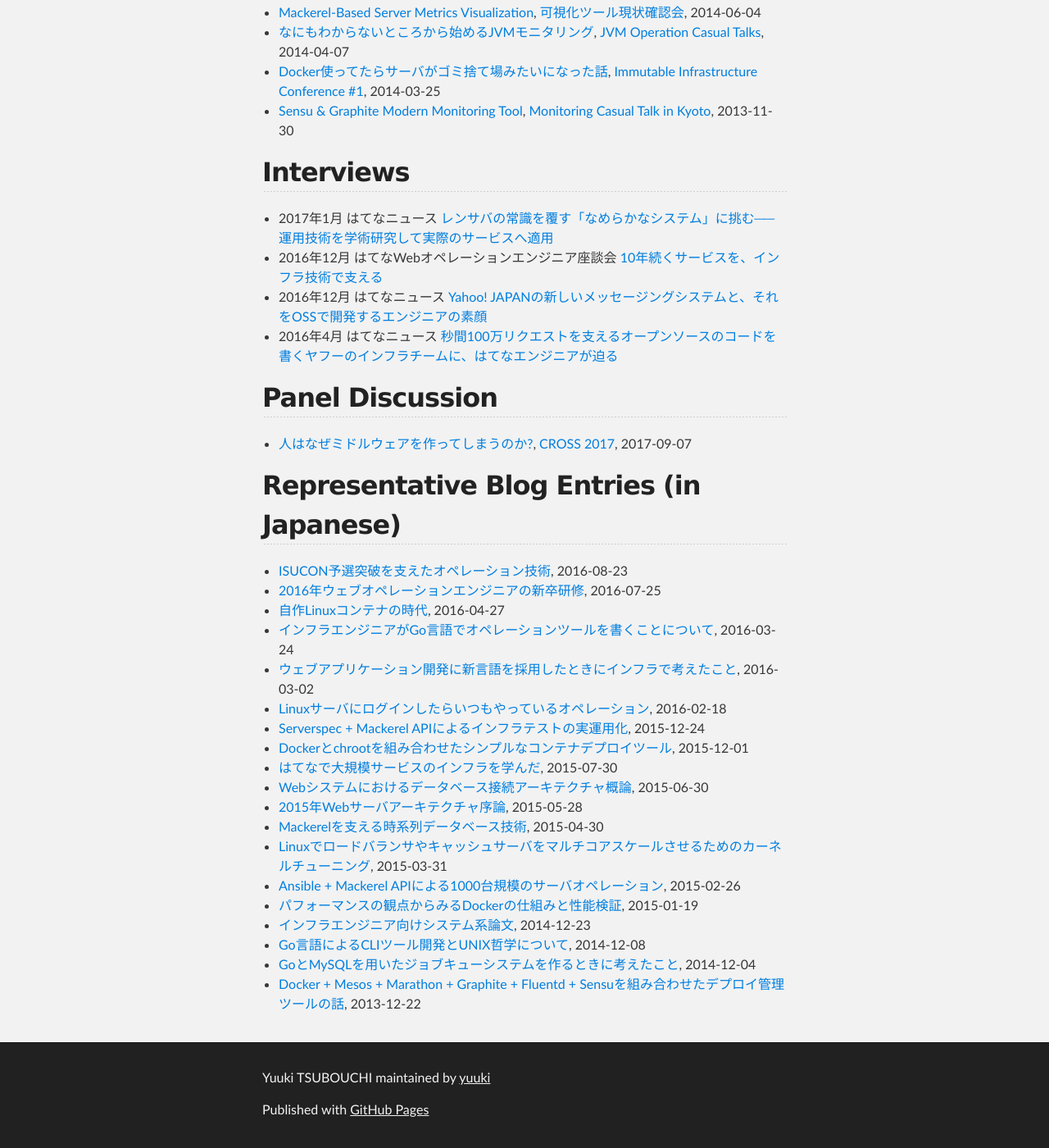
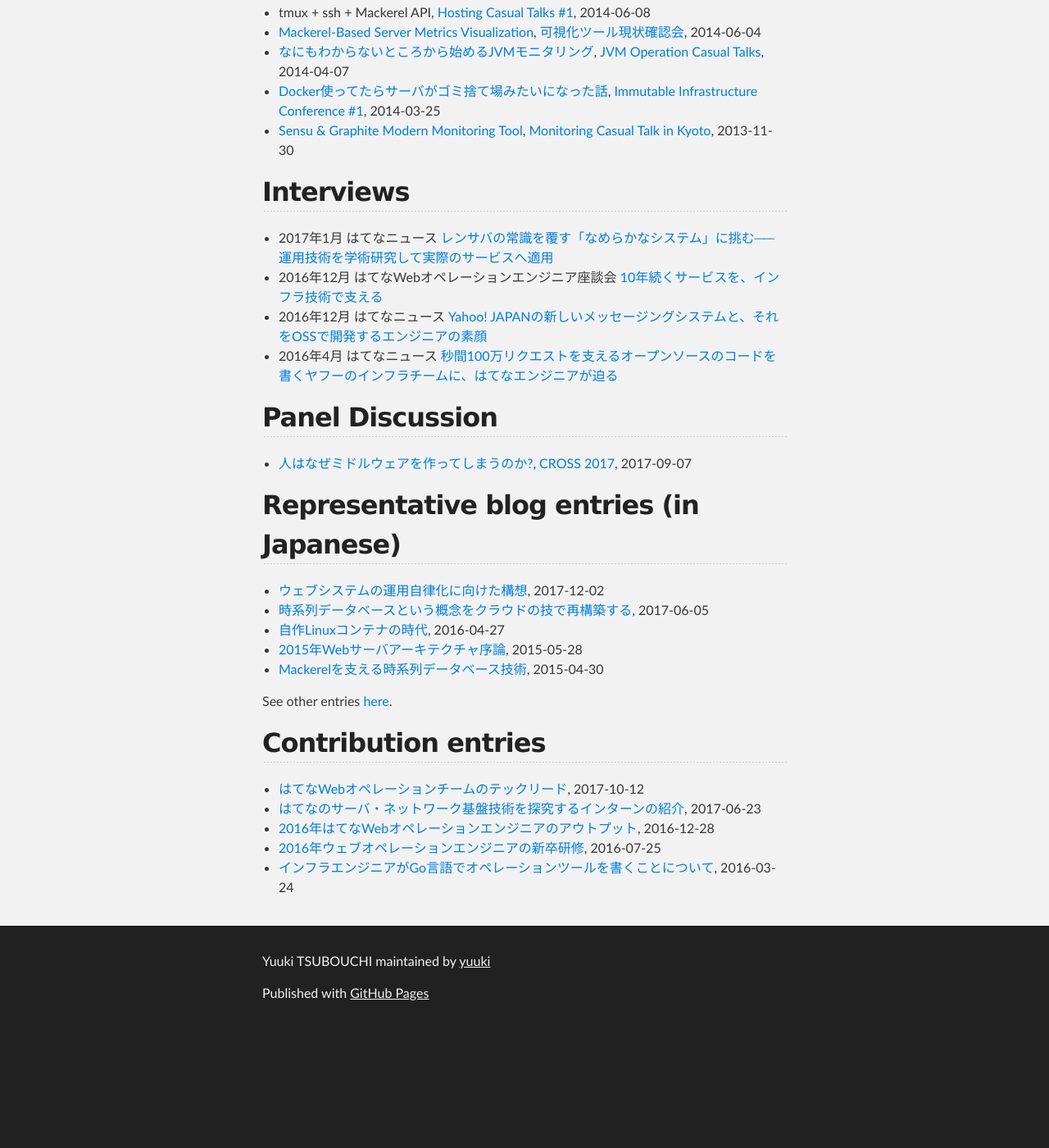
Before and after one commit to yuuki/yuuk.io, a Jekyll site: the page built from index.md, in a window 1280 px wide and 1400 px high, scrolled down 2988 px. Shown: the whole window at 82% size. Built offline with Jekyll 4.4.1, drawn with Linux system fonts in a browser that asks for light colours; nearby versions of some CDN libraries; after the commit the page ends 4246 px from its top, so only the background shows below that; some of the changed text lies outside the part shown.

Commit message:
Sync README.md in master branch to index.md in gh-pages

```diff
--- a/index.md
+++ b/index.md
@@ -103,24 +103,20 @@
 
 - [人はなぜミドルウェアを作ってしまうのか?](http://2017.cross-party.com/program/x4), [CROSS 2017](http://2017.cross-party.com), 2017-09-07
 
-## Representative Blog Entries (in Japanese)
+## Representative blog entries (in Japanese)
 
-- [ISUCON予選突破を支えたオペレーション技術](http://blog.yuuk.io/entry/web-operations-isucon), 2016-08-23
-- [2016年ウェブオペレーションエンジニアの新卒研修](http://developer.hatenastaff.com/entry/2016-newbie-training-of-web-operation), 2016-07-25
+- [ウェブシステムの運用自律化に向けた構想](http://blog.yuuk.io/entry/2017/the-concept-of-autonomous-web-system), 2017-12-02
+- [時系列データベースという概念をクラウドの技で再構築する](http://blog.yuuk.io/entry/the-rebuild-of-tsdb-on-cloud), 2017-06-05
 - [自作Linuxコンテナの時代](http://blog.yuuk.io/entry/diy-container), 2016-04-27
-- [インフラエンジニアがGo言語でオペレーションツールを書くことについて](http://developer.hatenastaff.com/entry/golang-for-ops), 2016-03-24
-- [ウェブアプリケーション開発に新言語を採用したときにインフラで考えたこと](http://blog.yuuk.io/entry/infra-for-newlang), 2016-03-02
-- [Linuxサーバにログインしたらいつもやっているオペレーション](http://blog.yuuk.io/entry/linux-server-operations), 2016-02-18
-- [Serverspec + Mackerel APIによるインフラテストの実運用化](http://blog.yuuk.io/entry/mackerel-serverspec), 2015-12-24
-- [Dockerとchrootを組み合わせたシンプルなコンテナデプロイツール](http://blog.yuuk.io/entry/droot), 2015-12-01
-- [はてなで大規模サービスのインフラを学んだ](http://blog.yuuk.io/entry/large-scale-infrastructure), 2015-07-30
-- [Webシステムにおけるデータベース接続アーキテクチャ概論](http://blog.yuuk.io/entry/architecture-of-database-connection), 2015-06-30
 - [2015年Webサーバアーキテクチャ序論](http://blog.yuuk.io/entry/2015-webserver-architecture), 2015-05-28
 - [Mackerelを支える時系列データベース技術](http://blog.yuuk.io/entry/high-performance-graphite), 2015-04-30
-- [Linuxでロードバランサやキャッシュサーバをマルチコアスケールさせるためのカーネルチューニング](http://blog.yuuk.io/entry/linux-networkstack-tuning-rfs), 2015-03-31
-- [Ansible + Mackerel APIによる1000台規模のサーバオペレーション](http://blog.yuuk.io/entry/ansible-mackerel-1000), 2015-02-26
-- [パフォーマンスの観点からみるDockerの仕組みと性能検証](http://blog.yuuk.io/entry/docker-performance-on-web-application), 2015-01-19
-- [インフラエンジニア向けシステム系論文](http://blog.yuuk.io/entry/system-papers), 2014-12-23
-- [Go言語によるCLIツール開発とUNIX哲学について](http://blog.yuuk.io/entry/go-cli-unix), 2014-12-08
-- [GoとMySQLを用いたジョブキューシステムを作るときに考えたこと](http://blog.yuuk.io/entry/go-and-mysql-jobqueue), 2014-12-04
-- [Docker + Mesos + Marathon + Graphite + Fluentd + Sensuを組み合わせたデプロイ管理ツールの話](http://blog.yuuk.io/entry/2013/12/22/174813), 2013-12-22
+
+See other entries [here](http://blog.yuuk.io/archive).
+
+## Contribution entries
+
+- [はてなWebオペレーションチームのテックリード](http://developer.hatenastaff.com/entry/2017/10/12/184721), 2017-10-12
+- [はてなのサーバ・ネットワーク基盤技術を探究するインターンの紹介](http://developer.hatenastaff.com/entry/2017/06/23/141135), 2017-06-23
+- [2016年はてなWebオペレーションエンジニアのアウトプット](http://developer.hatenastaff.com/entry/2016/12/28/151403), 2016-12-28
+- [2016年ウェブオペレーションエンジニアの新卒研修](http://developer.hatenastaff.com/entry/2016-newbie-training-of-web-operation), 2016-07-25
+- [インフラエンジニアがGo言語でオペレーションツールを書くことについて](http://developer.hatenastaff.com/entry/golang-for-ops), 2016-03-24
```
Also changed, not shown: other parts of index.md (+4 -4 lines).
